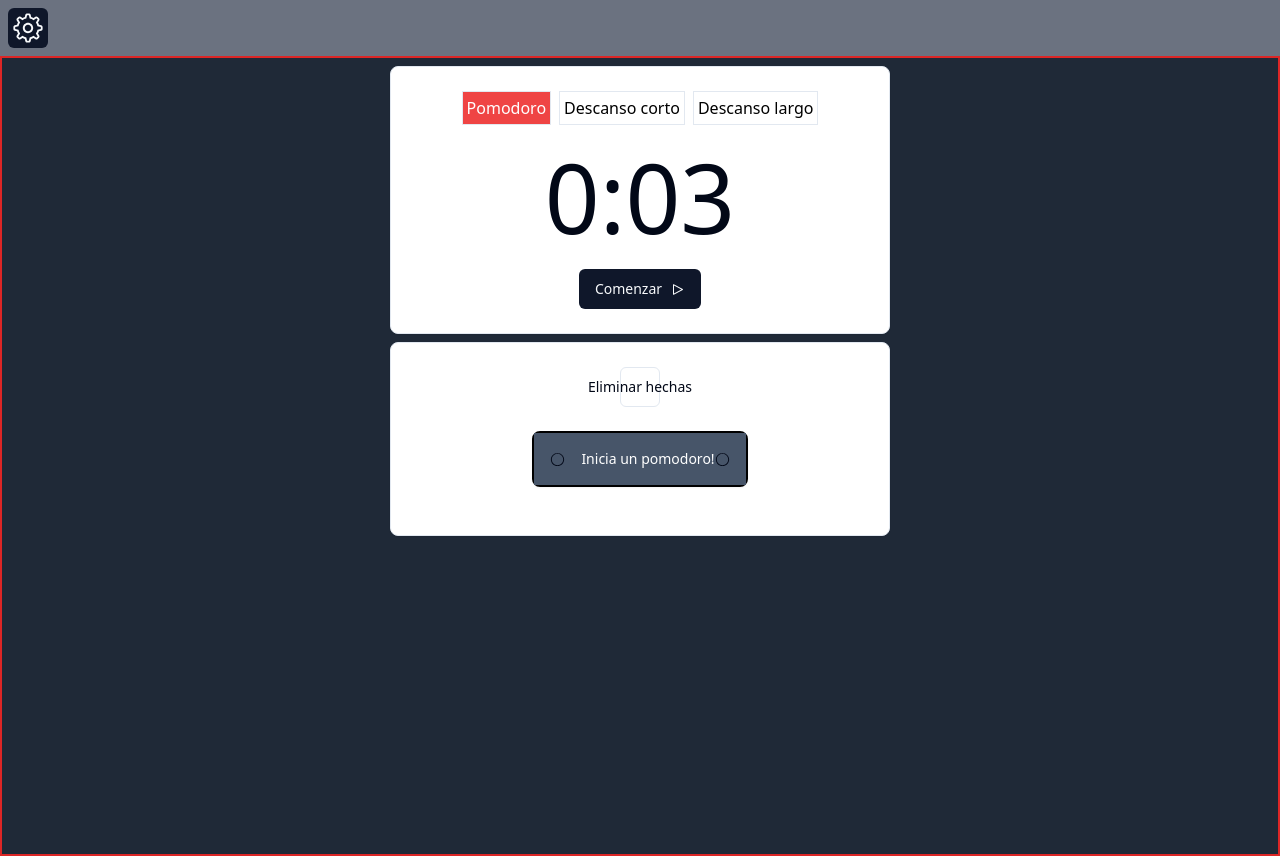
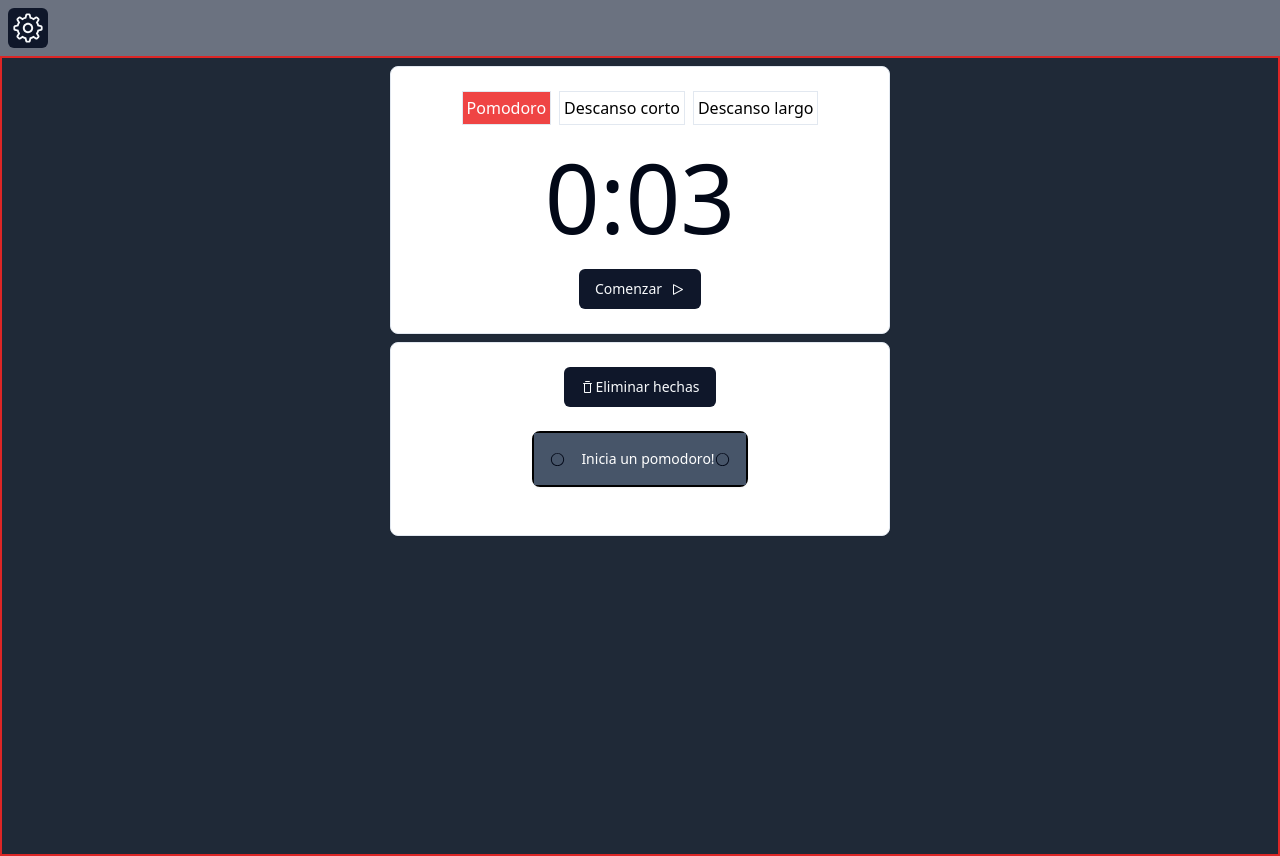
Before and after one commit to Quide1/pomodoro-app, a React (Vite) app: page / in a window 1280 px wide. Built offline with nearby package versions, Linux system fonts and the light colour scheme.

Commit message:
Add index to props

```diff
--- a/src/components/Tasks.tsx
+++ b/src/components/Tasks.tsx
@@ -9,17 +9,15 @@ function Tasks() {
     return (
         <Card className=" w-full max-w-[500px] flex flex-col items-center mt-2">
             <CardHeader className="flex flex-row items-center justify-center">
-                <Button variant="outline" size="icon">
-                    Eliminar hechas
-                    <ThrashIcon />
-
+                <Button>
+                    <ThrashIcon className="mr-2 h-4 w-4" /> Eliminar hechas
                 </Button>
             </CardHeader>
             <CardContent>
                 {
                     tasks.map((task, index) => {
                         console.log(task)
-                        return <CardTAsk key={index} description={task.description} status={task.status} ></CardTAsk>
+                        return <CardTAsk key={index} description={task.description} status={task.status} index={index} ></CardTAsk>
                     })
                 }
             </CardContent>
```
